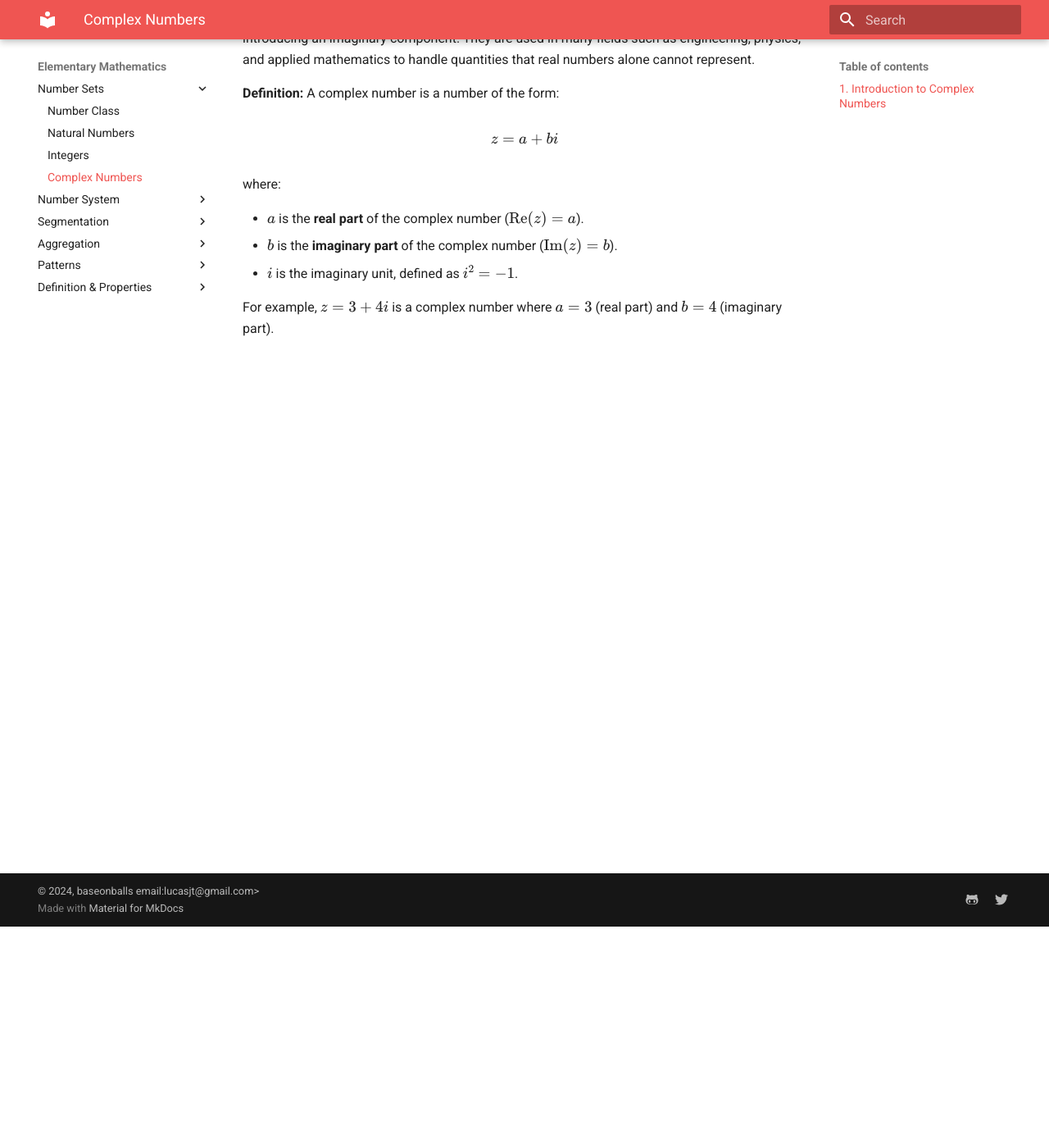
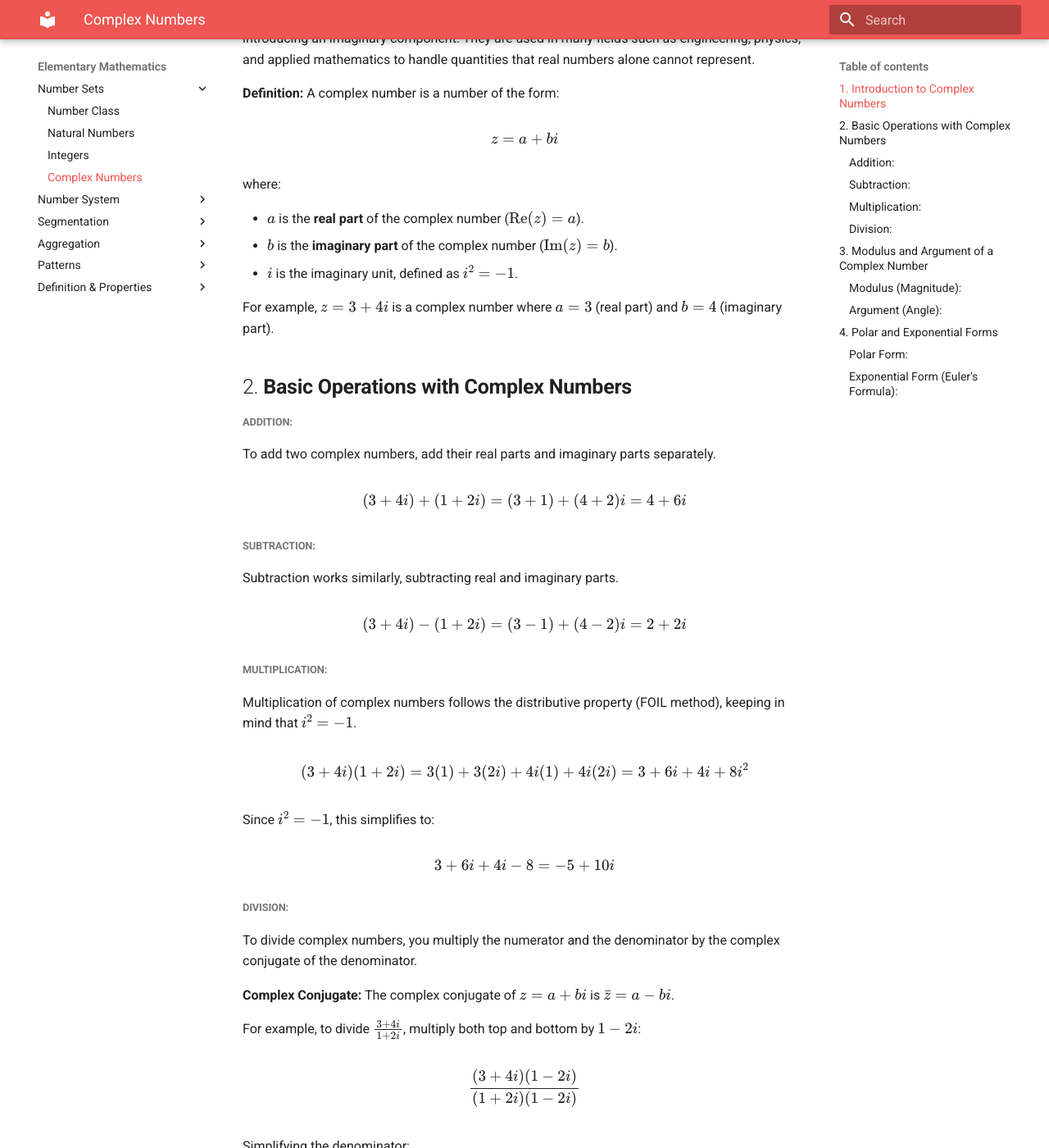
Before and after one commit to baseonballs/mpower-sitedocs, an MkDocs documentation site: the page built from site-docs/mathematics/elem/number-sets/complex-numbers.md, in a window 1280 px wide and 1400 px high, scrolled down 270 px. Shown: the whole window at 82% size. Built offline with MkDocs 1.6.1 and Material for MkDocs 9.7.7, drawn with Linux system fonts in a browser that asks for light colours; formulas are drawn with MathJax 3; some of the changed text lies outside the part shown.

Commit message:
phase 2 of complex numbers.

```diff
--- a/site-docs/mathematics/elem/number-sets/complex-numbers.md
+++ b/site-docs/mathematics/elem/number-sets/complex-numbers.md
@@ -17,3 +17,127 @@
 - \( i \) is the imaginary unit, defined as \( i^2 = -1 \).
 
 For example, \( z = 3 + 4i \) is a complex number where \( a = 3 \) (real part) and \( b = 4 \) (imaginary part).
+
+## 2. **Basic Operations with Complex Numbers**
+
+##### **Addition:**
+To add two complex numbers, add their real parts and imaginary parts separately.
+
+\[
+(3 + 4i) + (1 + 2i) = (3+1) + (4+2)i = 4 + 6i
+\]
+
+##### **Subtraction:**
+Subtraction works similarly, subtracting real and imaginary parts.
+
+\[
+(3 + 4i) - (1 + 2i) = (3-1) + (4-2)i = 2 + 2i
+\]
+
+##### **Multiplication:**
+Multiplication of complex numbers follows the distributive property (FOIL method), keeping in mind that \( i^2 = -1 \).
+
+\[
+(3 + 4i)(1 + 2i) = 3(1) + 3(2i) + 4i(1) + 4i(2i)
+= 3 + 6i + 4i + 8i^2
+\]
+
+Since \( i^2 = -1 \), this simplifies to:
+
+\[
+3 + 6i + 4i - 8 = -5 + 10i
+\]
+
+##### **Division:**
+To divide complex numbers, you multiply the numerator and the denominator by the complex conjugate of the denominator.
+
+**Complex Conjugate:**
+The complex conjugate of \( z = a + bi \) is \( \bar{z} = a - bi \).
+
+For example, to divide \( \frac{3 + 4i}{1 + 2i} \), multiply both top and bottom by \( 1 - 2i \):
+
+\[
+\frac{(3 + 4i)(1 - 2i)}{(1 + 2i)(1 - 2i)}
+\]
+
+Simplifying the denominator:
+
+\[
+(1 + 2i)(1 - 2i) = 1^2 - (2i)^2 = 1 - (-4) = 5
+\]
+
+Now simplify the numerator:
+
+\[
+(3 + 4i)(1 - 2i) = 3(1) - 3(2i) + 4i(1) - 4i(2i) = 3 - 6i + 4i + 8 = 11 - 2i
+\]
+
+So, the result is:
+
+\[
+\frac{11 - 2i}{5} = \frac{11}{5} - \frac{2}{5}i
+\]
+
+## 3. **Modulus and Argument of a Complex Number**
+
+##### **Modulus (Magnitude):**
+The modulus (or absolute value) of a complex number \( z = a + bi \) is the distance from the origin in the complex plane, given by:
+
+\[
+|z| = \sqrt{a^2 + b^2}
+\]
+
+For example, for \( z = 3 + 4i \), the modulus is:
+
+\[
+|3 + 4i| = \sqrt{3^2 + 4^2} = \sqrt{9 + 16} = \sqrt{25} = 5
+\]
+
+##### **Argument (Angle):**
+The argument of a complex number is the angle \( \theta \) between the positive real axis and the line representing the complex number in the complex plane. It can be found using:
+
+\[
+\theta = \tan^{-1}\left(\frac{b}{a}\right)
+\]
+
+For \( z = 3 + 4i \), the argument is:
+
+\[
+\theta = \tan^{-1}\left(\frac{4}{3}\right) \approx 53.13^\circ
+\]
+
+## 4. **Polar and Exponential Forms**
+
+##### **Polar Form:**
+Any complex number \( z = a + bi \) can be written in polar form as:
+
+\[
+z = r(\cos \theta + i \sin \theta)
+\]
+
+where \( r = |z| \) is the modulus and \( \theta \) is the argument.
+
+For example, \( 3 + 4i \) in polar form is:
+
+\[
+z = 5\left(\cos 53.13^\circ + i \sin 53.13^\circ\right)
+\]
+
+##### **Exponential Form (Euler's Formula):**
+Euler's formula links complex numbers and exponentials:
+
+\[
+e^{i\theta} = \cos \theta + i \sin \theta
+\]
+
+Thus, the polar form can also be written as:
+
+\[
+z = r e^{i\theta}
+\]
+
+For \( 3 + 4i \), the exponential form is:
+
+\[
+z = 5e^{i(53.13^\circ)}
+\]
```
